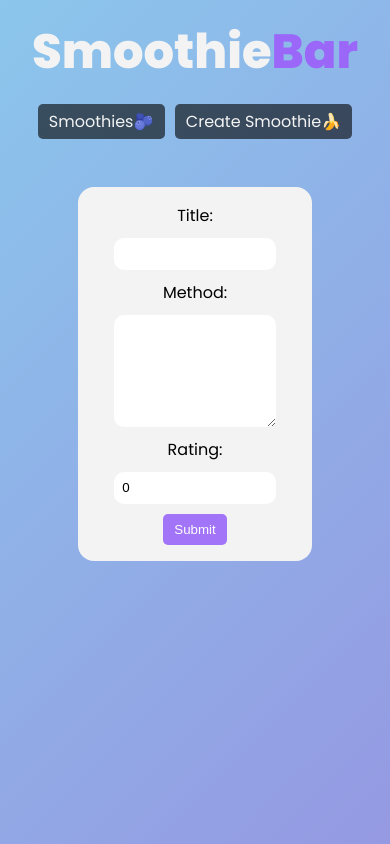
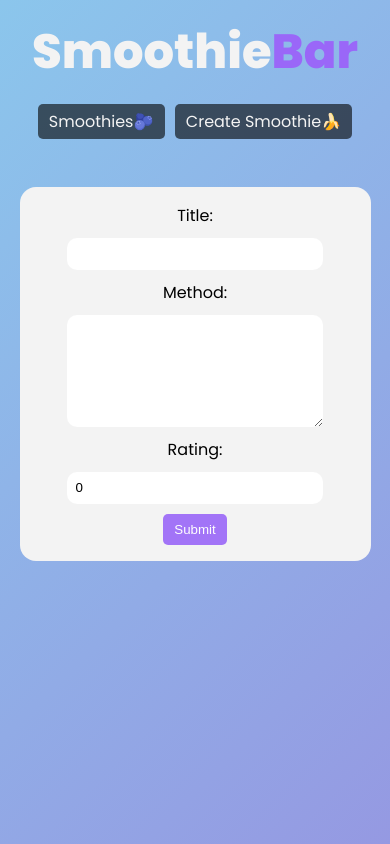
Before and after one commit to ogNG4/smoothie-bar, a Next.js app: page /create-smoothie in a window 390 px wide. Built offline with nearby package versions, Linux system fonts and the light colour scheme.

Commit message:
mobile form fix

```diff
--- a/src/components/smoothies/SmoothiesList.module.scss
+++ b/src/components/smoothies/SmoothiesList.module.scss
@@ -19,6 +19,7 @@
   width: 100%;
   text-align: center;
 
+
 }
 
 .select, .search  {
@@ -30,7 +31,6 @@
   height: 2rem;
   font-size: 1rem;
   padding: 0 .5rem;
-  border-radius: 2px;
 
 
 }
--- a/src/components/ui/Form.module.scss
+++ b/src/components/ui/Form.module.scss
@@ -5,7 +5,7 @@
   display: flex;
   flex-direction: column;
   align-items: center;
-  width: 60%;
+  width: 90%;
   max-width: 700px;
   margin: 2rem auto;
   padding: 1rem;
@@ -47,3 +47,9 @@
     text-align: center;
     font-size: 1.5rem;
 }
+
+@include media-query-768{
+  .form{
+    width: 60%;
+  }
+}
```
